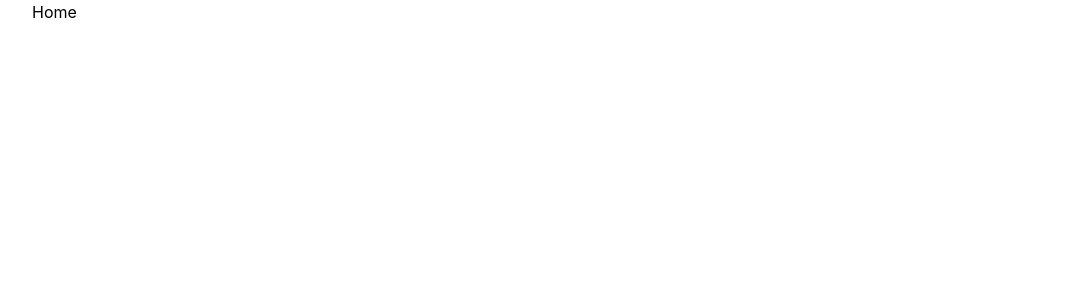
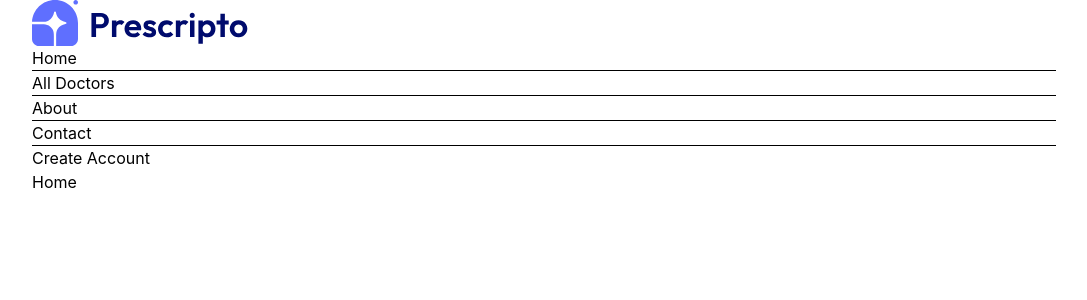
Before and after one commit to Shakithyanshaw/prescripto, a React (Vite) app in the folder frontend/: page / in a window 1280 px wide. Shown: the top 300 px of the page, without its empty margins (96-1183 px from the left). Built offline with nearby package versions, Linux system fonts and the light colour scheme.

Commit message:
code navebar.jsx

```diff
--- a/frontend/src/App.jsx
+++ b/frontend/src/App.jsx
@@ -8,10 +8,12 @@
 import MyProfile from './pages/MyProfile';
 import MyAppointments from './pages/MYappointments';
 import Appointment from './pages/Appointment';
+import Navbar from './components/Navbar';
 
 const App = () => {
   return (
     <div className="mx-4 sm:mx-[10%]">
+      <Navbar />
       <Routes>
         <Route path="/" element={<Home />} />
         <Route path="/doctors" element={<Doctors />} />
--- /dev/null
+++ b/frontend/src/components/Navbar.jsx
@@ -0,0 +1,34 @@
+import React from 'react';
+import { assets } from '../assets/assets';
+import { NavLink } from 'react-router-dom';
+
+const Navbar = () => {
+  return (
+    <div>
+      <img src={assets.logo} alt="" />
+      <ul>
+        <NavLink>
+          <li>Home</li>
+          <hr />
+        </NavLink>
+        <NavLink>
+          <li>All Doctors</li>
+          <hr />
+        </NavLink>
+        <NavLink>
+          <li>About</li>
+          <hr />
+        </NavLink>
+        <NavLink>
+          <li>Contact</li>
+          <hr />
+        </NavLink>
+      </ul>
+      <div>
+        <button>Create Account</button>
+      </div>
+    </div>
+  );
+};
+
+export default Navbar;
```
